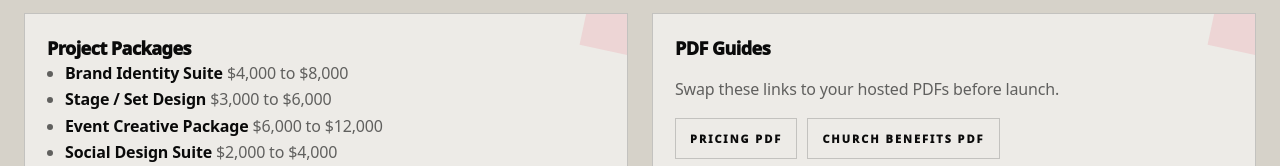
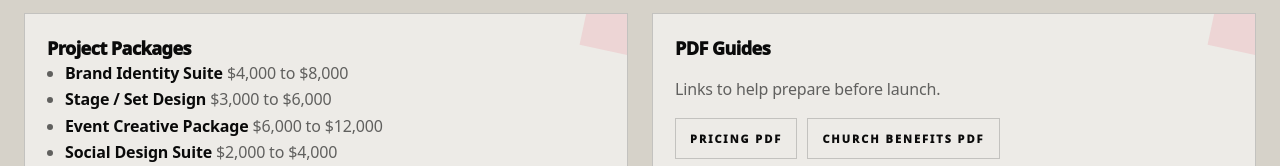
Before and after one commit to Corbin-Design/Corbin-Studio, a plain HTML site: page index.html in a window 1280 px wide. Shown: the part 2289-2455 px from the top of the page. Drawn offline with Linux system fonts and the light colour scheme.

Commit message:
Update PDF guides description in index.html

```diff
--- a/index.html
+++ b/index.html
@@ -533,7 +533,7 @@
 
           <div class="card">
             <h3>PDF Guides</h3>
-            <p class="muted">Swap these links to your hosted PDFs before launch.</p>
+            <p class="muted">Links to help prepare before launch.</p>
             <div style="display:flex; gap:10px; flex-wrap:wrap; margin-top:10px">
               <a class="btn" href="#">Pricing PDF</a>
               <a class="btn" href="#">Church Benefits PDF</a>
```
